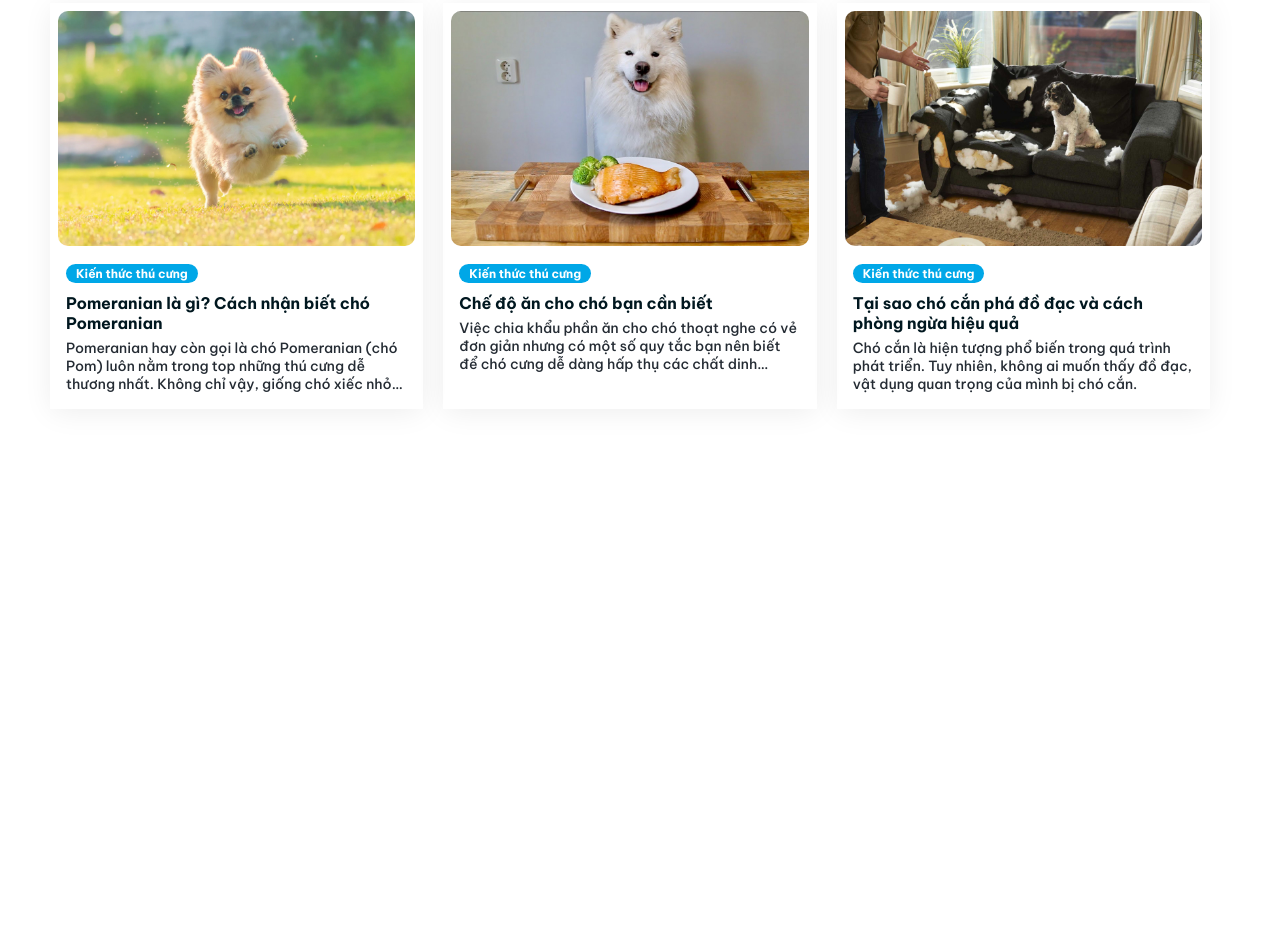
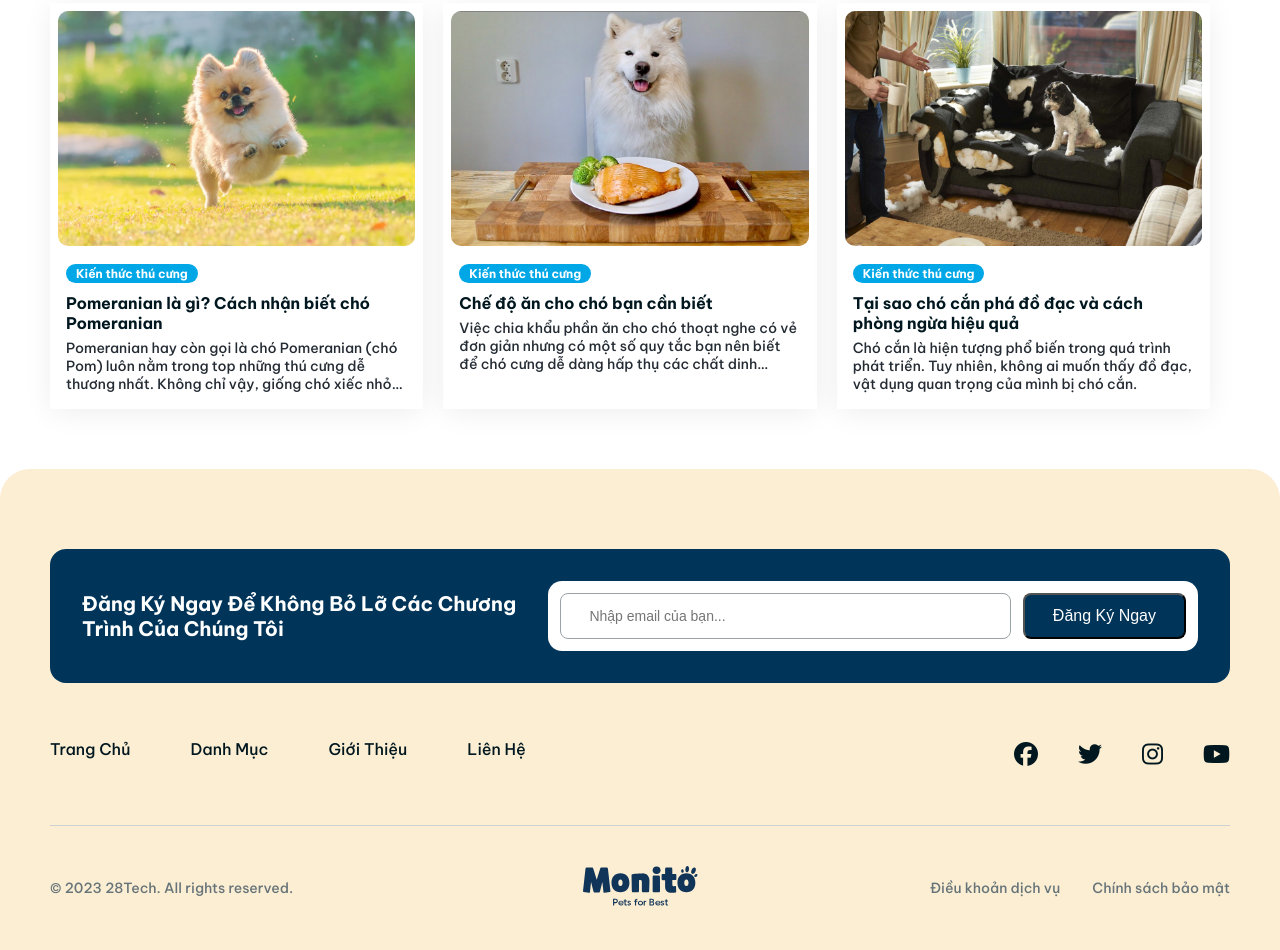
Before and after one commit to hongson2120061/project-1, a plain HTML site: page index.html in a window 1280 px wide. Shown: the part 2245-3195 px from the top of the page. Before the commit the page ends 2714 px from the top, so only its background shows below. Drawn offline with Linux system fonts and the light colour scheme.

Commit message:
version 4

```diff
--- a/assets/css/style.css
+++ b/assets/css/style.css
@@ -365,6 +365,7 @@ ul {
     margin-left: 18px;
 }
 /* End Section 3  */
+/* Section 4  */
 .section-4 {
     padding-bottom: 60px;
 }
@@ -417,3 +418,127 @@ ul {
     overflow: hidden;
     line-clamp: 3;
 }
+/* End section 4  */
+
+/* .section-5  */
+.section-5 {
+    background-color: #FCEED3;
+    border-radius: 30px 30px 0 0;
+    padding-top: 80px;
+    padding-bottom: 40px;
+}
+
+.section-5 .top {
+    background-color:var(--color-primiry);
+    border-radius:16px;
+    display:flex;
+    align-items:center;
+    padding: 32px;
+}
+.section-5 .top .title {
+    color: white;
+    font-size: 20px;
+    font-weight: 700;
+    text-transform:capitalize;
+    margin-right:20px;
+    width: 40%;
+}
+.section-5 .top .registeer-form {
+    flex:1;
+    background-color: white;
+    border-radius: 14px;
+    padding: 12px;
+    display:flex;
+}
+.section-5 .top  .input {
+    padding: 14px 28px;
+    font-size: 14px;
+    font-weight: 500;
+    color:#99A2A5;
+    border: 1.5px solid #99A2A5;
+    outline:0;
+    border-radius: 8px;
+    flex:1;
+    margin-right: 12px;
+}
+.section-5 .top  .button-form {
+    /* width: 20%; */
+    background-color:var(--color-primiry);
+    font-size: 16px;
+    font-weight:500;
+    color:white;
+    text-transform:capitalize;
+    padding:12px 28px;
+    border-radius: 8px;
+}
+
+.section-5 .middle {
+    display:flex;
+    justify-content:space-between;
+    padding: 40px 0;
+    border-bottom: 1.5px solid #CCD1D2;
+}
+.section-5 .middle .menu-list {
+    display: flex;
+}
+.section-5 .middle .menu-list li {
+    margin-right: 60px;
+    font-size: 16px;
+    font-weight: 500;
+}
+.section-5 .middle .menu-list li:last-child{
+    margin-right:0;
+}
+.section-5 .middle .menu-list a{
+    color:var(--color-dark-3);
+}
+.section-5 .middle .social-list {
+    display: flex;
+}
+
+.section-5 .middle .social-list  li {
+    margin-left:40px;
+    font-size: 24px;
+
+}
+.section-5 .middle .social-list a {
+    color:var(--color-dark-3);
+}
+.section-5 .middle .social-list  li:first-child{
+    margin-left:0;
+}
+.section-5 .bottom {
+    margin-top: 40px;
+    display:flex;
+    align-items:center;
+}
+.section-5 .bottom .logo{
+    width: 20%;
+    text-align:center;
+    order:2;
+}
+.section-5 .bottom .copy-right {
+    width: 40%;
+    text-align:left;
+    order:1;
+    font-size: 14px;
+    font-weight: 500;
+    color:var(--color-dark-4);
+}
+.section-5 .bottom  .policy {
+    width:40%;
+    /* text-align:right; */
+    order:3;
+    display:flex;
+    justify-content:flex-end;
+}
+.section-5 .bottom  .policy a {
+    font-size: 14px;
+    font-weight: 500;
+    color:var(--color-dark-4);
+}
+.section-5 .bottom  .policy a:last-child {
+    margin-left:32px;
+}
+/* .section-5 . */
+/* .section-5  */
--- a/index.html
+++ b/index.html
@@ -315,5 +315,44 @@
         </div>
      </div>
     <!-- End Section 4   -->
+    <!-- Section  5  -->
+     <footer class="section-5">
+        <div class="container">
+            <div class="inner-wrap">
+                <div class="top">
+                    <div class ="title">Đăng ký ngay để không bỏ lỡ các chương trình của chúng tôi</div>
+                    <form class="registeer-form">
+                        <input class="input" placeholder="Nhập email của bạn..." />
+                        <button  class="button-form">Đăng Ký Ngay</button>
+                    </form>
+                </div>
+                <div class="middle">
+                    <ul class="menu-list">
+                        <li><a>Trang Chủ</a></li>
+                        <li><a>Danh Mục</a></li>
+                        <li><a>Giới Thiệu</a></li>
+                        <li><a>Liên Hệ</a></li>
+                    </ul>
+                    <ul class="social-list">
+                        <li><a><i class="fa-brands fa-facebook"></i></a></li>
+                        <li><a><i class="fa-brands fa-twitter"></i></a></li>
+                        <li><a><i class="fa-brands fa-instagram"></i></a></li>
+                        <li><a><i class="fa-brands fa-youtube"></i></a></li>
+                    </ul>
+                </div>
+                <div class="bottom">
+                    <div class="logo">
+                        <img src ="assets/images/logo.svg" alt=""/>
+                    </div>
+                    <div class="copy-right">© 2023 28Tech. All rights reserved.</div>
+                    <div class="policy">
+                        <a class="service" href ="#">Điều khoản dịch vụ</a>
+                        <a class="security" href="#">Chính sách bảo mật</a>
+                    </div>
+                </div>
+            </div>
+        </div>
+     </footer>
+    <!-- End Section  5  -->
 </body>
 </html>
```
